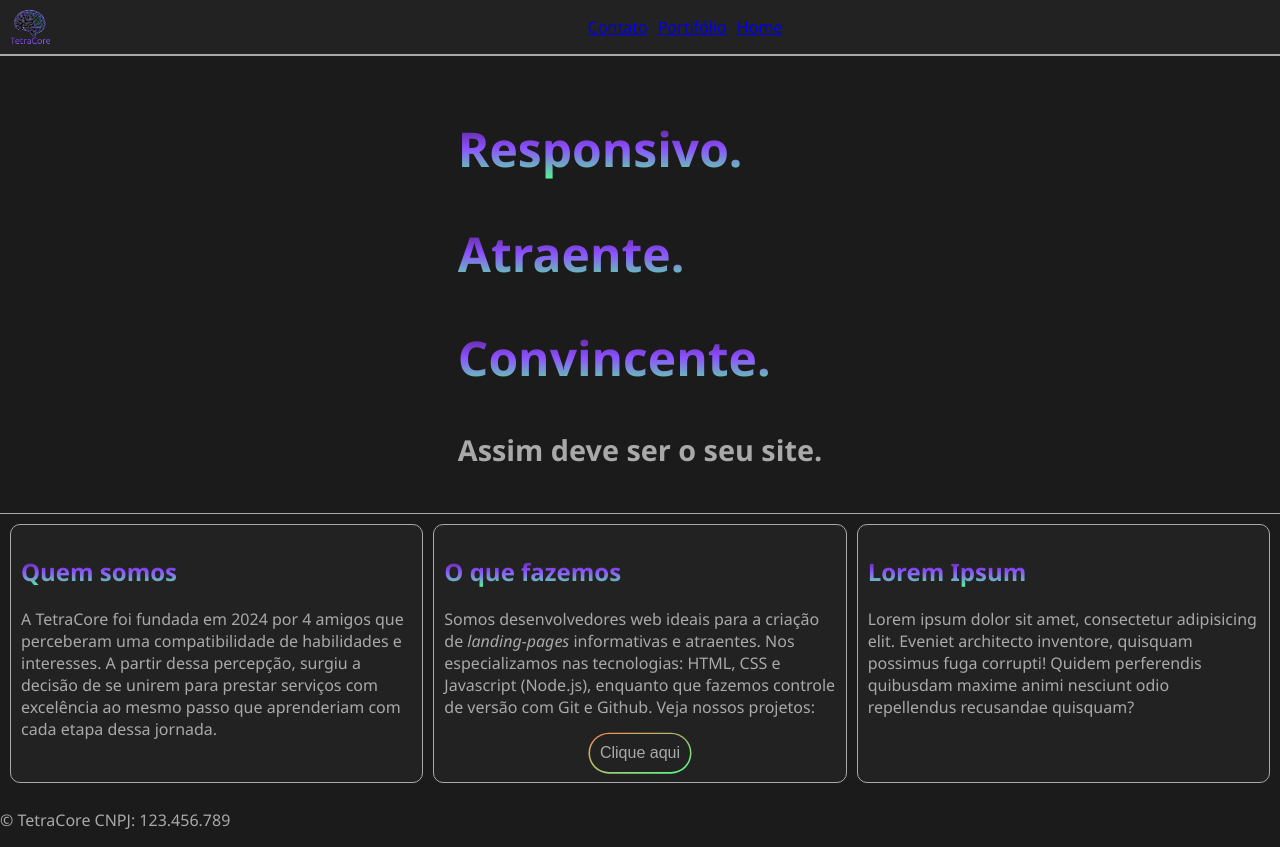
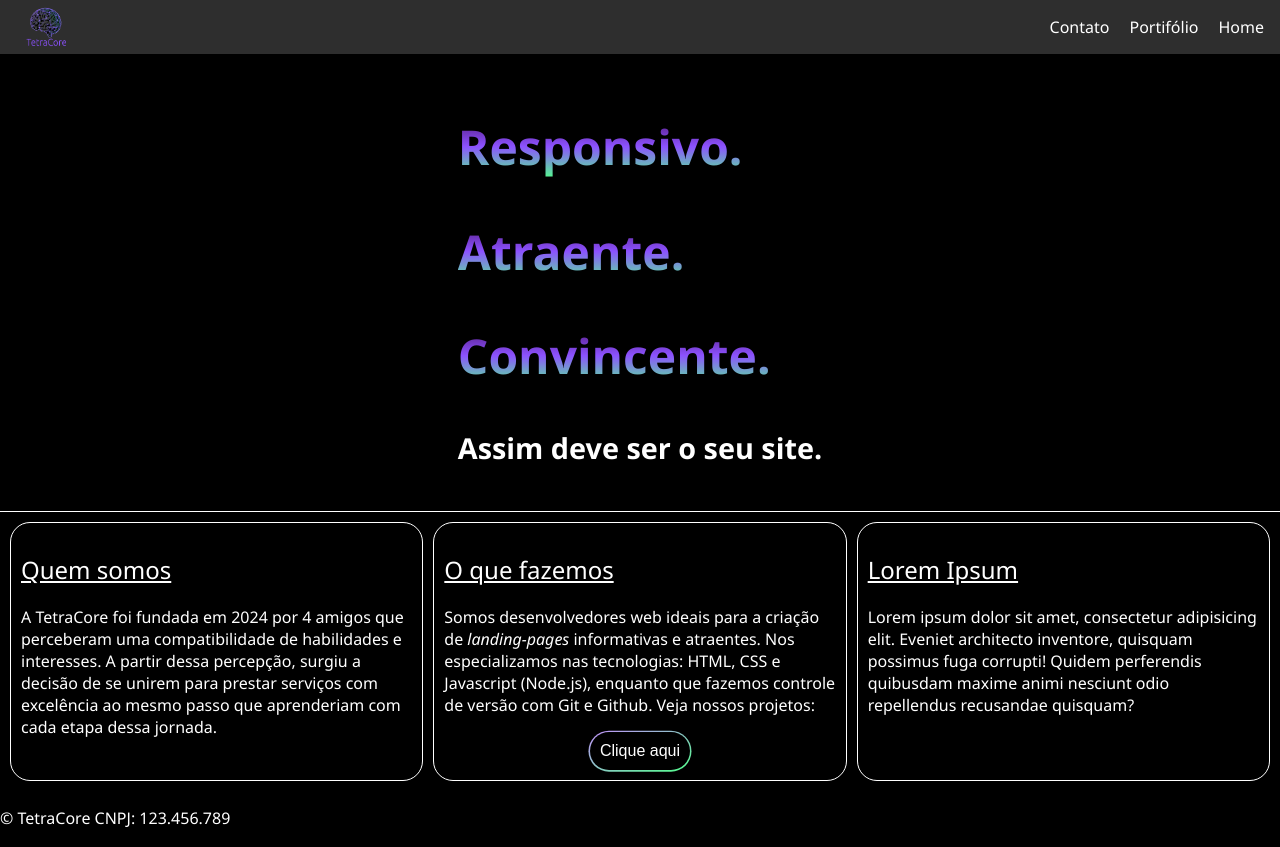
Before and after one commit to Raposadd/projeto-tetracor, a plain HTML site: page index.html in a window 1280 px wide. Drawn offline with Linux system fonts and the light colour scheme.

Commit message:
reverting changes

```diff
--- a/styles/estiloa.css
+++ b/styles/estiloa.css
@@ -1,18 +1,22 @@
 :root {
   /* A cor abaixo foi selecionada especialmente pela nossa designer cabeçuda */
   --corprimaria: #8c52ff;
-  --corsecundaria: #52FF8C;
-  --corterciaria: rgb(74, 17, 105) ;
-  --corquaternaria: #FF8C52;
-  --cordefundo: rgb(27, 27, 27);
-  --cordefundocartao:rgb(34, 34, 34);
-  --cortexto: rgb(169, 169, 169);
-  --gradiente: linear-gradient(var(--corterciaria), var(--corprimaria), var(--corsecundaria));
+  --corsecundaria: #52ff8c;
+  --corterciaria: rgb(74, 17, 105);
+  --corquaternaria: #c491fd;
+  --cordefundo: rgb(0, 0, 0);
+  --cordefundocartao: rgb(0, 0, 0);
+  --cortexto: rgb(255, 255, 255);
+  --gradiente: linear-gradient(
+    var(--corterciaria),
+    var(--corprimaria),
+    var(--corsecundaria)
+  );
   /* Cor secundária */
 }
 body {
   margin: 0%;
-  font-family: "Segoe UI", Tahoma, Geneva, Verdana, sans-serif;
+  font-family: "Montserrat", "Segoe UI", Tahoma, Geneva, Verdana, sans-serif;
   background-color: var(--cordefundo);
   color: var(--cortexto);
 }
@@ -20,33 +24,37 @@ nav {
   display: grid;
   grid-template-columns: auto auto;
   overflow: hidden;
-  background-color: var(--cordefundocartao);
-  border-bottom: 2px solid var(--cortexto);
-  margin: 0;
-  padding: 0;
+  background-color: #2e2e2e;
+  align-items: center;
+  position: sticky;
+  top: 0;
+  z-index: 100;
 }
 .nav-bar-right {
+  padding-right: 16px;
+}
+.nav-bar-right ul {
   display: flex;
-  justify-contents: end;
+  gap: 20px;
+  list-style-type: none;
+  justify-content: end;
 }
-
-.nav-bar-right ul{
-  list-style-type: none;
-  display: flex;
-  gap: 10px;
-  justify-content: end;
-  align-items: center;
+.nav-bar-right a {
+  text-decoration: none;
+  color: var(--cortexto);
+}
+.nav-bar-right a:hover {
+  color: grey;
 }
 .nav-bar-left {
   display: flex;
-  justify-content: start;
-  align-items: center;
+  padding-left: 16px;
 }
 #logo {
   width: 40px;
+  height: 40px;
   margin-left: 10px;
 }
-
 .caixaintro {
   display: flex;
   justify-content: center;
@@ -61,7 +69,6 @@ nav {
   background-image: var(--gradiente);
   background-clip: text;
   color: rgba(0, 0, 0, 0);
-
 }
 .caixartigos {
   display: flex;
@@ -72,17 +79,18 @@ nav {
 .cartao {
   flex-grow: 1;
   width: 30%;
-  min-width: 230px;
+  min-width: 248px;
   padding: 10px;
   border: 1px solid var(--cortexto);
-  border-radius: 10px;
-  background-color: var(--cordefundocartao);
+  border-radius: 20px;
+  background-color: rgba(0, 0, 0, 0.37);
+  backdrop-filter: blur(9px);
   z-index: 0;
 }
 .cartao h1 {
-  background-image: var(--gradiente);
-  background-clip: text;
-  color: rgb(0, 0, 0, 0);
+  color: rgb(255, 255, 255);
+  text-decoration: underline;
+  font-weight: 500;
 }
 .botao {
   color: var(--cortexto);
@@ -94,12 +102,16 @@ nav {
   background: var(--cordefundocartao);
   font-size: medium;
 }
-.botao::after{
-  content: '';
+.botao::after {
+  content: "";
   position: absolute;
   height: 107%;
   width: 103%;
-  background: linear-gradient(to bottom right,var(--corquaternaria), var(--corsecundaria));
+  background: linear-gradient(
+    to bottom right,
+    var(--corquaternaria),
+    var(--corsecundaria)
+  );
   border-radius: 200px;
   top: 50%;
   left: 50%;
@@ -111,8 +123,28 @@ nav {
   color: black;
   border: none;
 }
-.botao:active{
+.botao:active {
   z-index: 0;
   color: black;
   border: none;
 }
+
+@media (max-width: 570px) {
+  nav {
+    grid-template-columns: auto;
+  }
+  .nav-bar-left {
+    justify-content: center;
+    padding: 0px;
+  }
+  #logo {
+    margin: 0px;
+  }
+  .nav-bar-right {
+    padding: 0px;
+  }
+  .nav-bar-right ul {
+    justify-content: center;
+    padding: 0px;
+  }
+}
```
